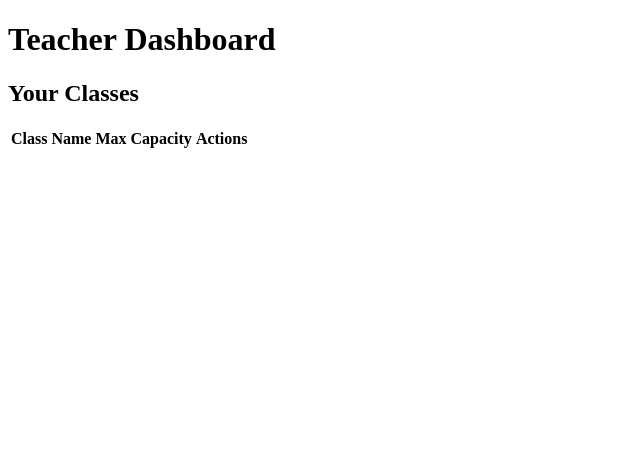
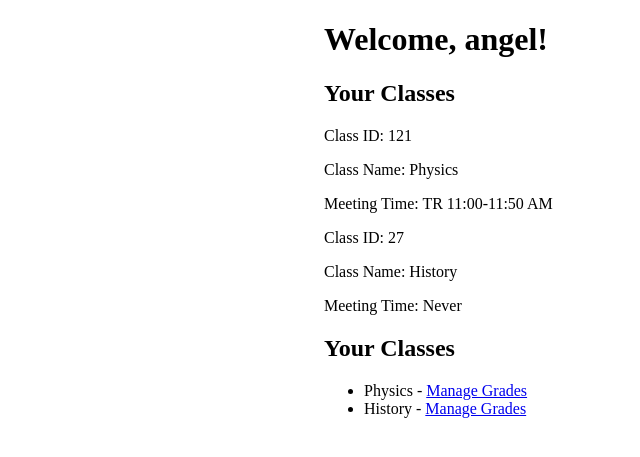
Before and after one commit to mtapia01/cse106Project, a Flask app: page /teacher in a window 1280 px wide. Shown: the top 457 px of the page, without its empty margins (0-640 px from the left). Run offline with Flask 3, Linux system fonts and the light colour scheme; a user stored in the database is signed in; lists and menus that the app fills with data are empty.

Commit message:
Teacher view now works, and the teacher who is logged in can edit the grades for students in their classes. HOWEVER, the teacher login is not fully functional because I could not get it to show a different teacher view by teacher, so for now it is hardcoded for Susan Walker

```diff
--- a/app.py
+++ b/app.py
@@ -75,9 +75,13 @@
     # Implement student functionality here
     return render_template('student.html')
 
+
 @app.route('/teacher')
 def teacher():
-    return render_template('teacher.html')
+        instructor_id = 'Susan Walker'
+        teacher_classes = Classes.query.filter_by(Instructor=instructor_id).all()
+        return render_template('teacher.html', teacher_classes=teacher_classes)
+
 
 # @app.route('/teacher/classes')
 # def teacher_classes():
@@ -197,6 +201,31 @@
     sorted_teachers_data = sorted(teachers_data, key=lambda x: x['FirstLastName'])
     return jsonify(sorted_teachers_data)
 
+
+@app.route('/teacher/manage_grades/<int:class_id>', methods=['GET', 'POST'])
+def manage_grades(class_id):
+    if request.method == 'GET':
+        # Fetch the class details and enrolled students for the given class_id
+        target_class = Classes.query.get(class_id)
+
+        if target_class:
+            enrolled_students = CourseRegistration.query.filter_by(ClassIDFK=class_id).all()
+            return render_template('manage_grades.html', target_class=target_class, enrolled_students=enrolled_students)
+        else:
+            flash('Class not found', 'error')
+            return redirect('/teacher')  # Redirect to teacher page or handle accordingly
+
+    elif request.method == 'POST':
+        # Handle form submission to update grades
+        data = request.form
+        for student_id, grade in data.items():
+            registration = CourseRegistration.query.filter_by(UserIdFK=student_id, ClassIDFK=class_id).first()
+            if registration:
+                registration.Grade = grade
+                db.session.commit()
+
+        flash('Grades updated successfully', 'success')
+        return redirect(url_for('manage_grades', class_id=class_id))
 
 # @app.route('/createClass', methods=['GET'])
 # def show_create_class_form():
--- a/static/main.js
+++ b/static/main.js
@@ -297,6 +297,45 @@
     }
 }
 
+// Example teacher-related functions in main.js
+
+function getTeacherClasses() {
+    const xmlhttp = new XMLHttpRequest();
+    const method = 'GET';
+    const url = 'http://127.0.0.1:5000/teacher/classes';
+
+    xmlhttp.onreadystatechange = function () {
+        if (xmlhttp.readyState == 4 && xmlhttp.status == 200) {
+            const teacherClasses = JSON.parse(xmlhttp.responseText);
+
+            // Display the teacher's classes on the page
+            displayTeacherClasses(teacherClasses);
+        }
+    };
+
+    xmlhttp.open(method, url, true);
+    xmlhttp.send();
+}
+
+function displayTeacherClasses(classes) {
+    const teacherClassesDiv = document.getElementById('teacherClasses');
+    let classesHTML = '<ul>';
+
+    for (const classData of classes) {
+        classesHTML += `<li>${classData.ClassName}</li>`;
+    }
+
+    classesHTML += '</ul>';
+    teacherClassesDiv.innerHTML = classesHTML;
+}
+
+// Add more functions to manage grades as needed
+
+// Fetch and display teacher's classes when the page loads
+document.addEventListener('DOMContentLoaded', function () {
+    getTeacherClasses();
+});
+
 
 function teacherLogin(){}
 function postTeacher(){}
--- a/templates/teacher.html
+++ b/templates/teacher.html
@@ -1,50 +1,48 @@
 <!DOCTYPE html>
 <html lang="en">
+
 <head>
-    <meta charset="UTF-8">
+    <meta charset="utf-8">
+    <meta name="viewport" content="width=device-width, initial-scale=1">
     <title>Teacher Dashboard</title>
+    <link rel="stylesheet" href="{{ url_for('static', filename='styles.css') }}">
 </head>
-<body>
-    <h1>Teacher Dashboard</h1>
 
-    <h2>Your Classes</h2>
-    <table>
-        <tr>
-            <th>Class Name</th>
-            <th>Max Capacity</th>
-            <th>Actions</th>
-        </tr>
-        {% for class in classes %}
-        <tr>
-            <td>{{ class.name }}</td>
-            <td>{{ class.max_capacity }}</td>
-            <td>
-                <a href="/students/{{ class.id }}">View Students</a>
-            </td>
-        </tr>
-        {% endfor %}
-    </table>
+<body class="font mainBackground">
+    <button id="logOutBtn" class="hide" onclick="signout()">Sign Out</button>
 
-    {% for class in classes %}
-    <h2>Students in {{ class.name }}</h2>
-    <table>
-        <tr>
-            <th>Student ID</th>
-            <th>Student Name</th>
-            <th>Grade</th>
-            <th>Actions</th>
-        </tr>
-        {% for enrollment in class.enrollments %}
-        <tr>
-            <td>{{ enrollment.student.id }}</td>
-            <td>{{ enrollment.student.username }}</td>
-            <td>{{ enrollment.grade }}</td>
-            <td>
-                <a href="/edit_grade/{{ enrollment.id }}">Edit Grade</a>
-            </td>
-        </tr>
-        {% endfor %}
-    </table>
-    {% endfor %}
+    <!-- Teacher Dashboard Content -->
+    <div id="teacherDashboard" class="center">
+        <h1>Welcome, {{ current_user.FirstLastName }}!</h1>
+
+        <!-- Display Classes for the Teacher -->
+        <h2>Your Classes</h2>
+        <div id="teacherClasses">
+            <!-- Use Jinja2 to loop through and display classes -->
+            {% for class in teacher_classes %}
+                <div class="classCard">
+                    <p>Class ID: {{ class.ClassID }}</p>
+                    <p>Class Name: {{ class.ClassName }}</p>
+                    <p>Meeting Time: {{ class.MeetingTime }}</p>
+                    <!-- Add more class details as needed -->
+                </div>
+            {% endfor %}
+        </div>
+    </head>
+    <body>
+        <h2>Your Classes</h2>
+
+        <ul>
+            {% for class in teacher_classes %}
+                <li>
+                    {{ class.ClassName }} -
+                    <a href="{{ url_for('manage_grades', class_id=class.ClassID) }}">Manage Grades</a>
+                </li>
+            {% endfor %}
+        </ul>
+
+    <script src="{{ url_for('static', filename='main.js') }}"></script>
+    <script src="https://code.jquery.com/jquery-3.6.4.min.js"></script>
 </body>
+
 </html>
```
Also changed, not shown: templates/manage_grades.html (added, +31 -0 lines), dbs/users.db.
